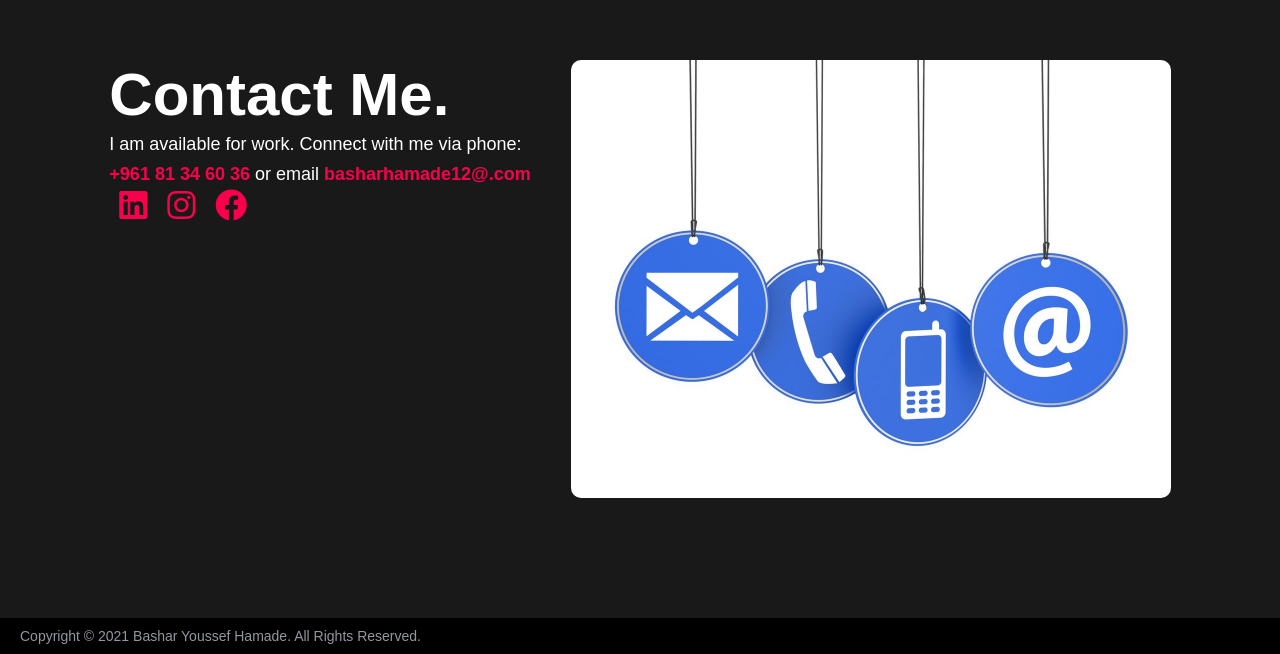
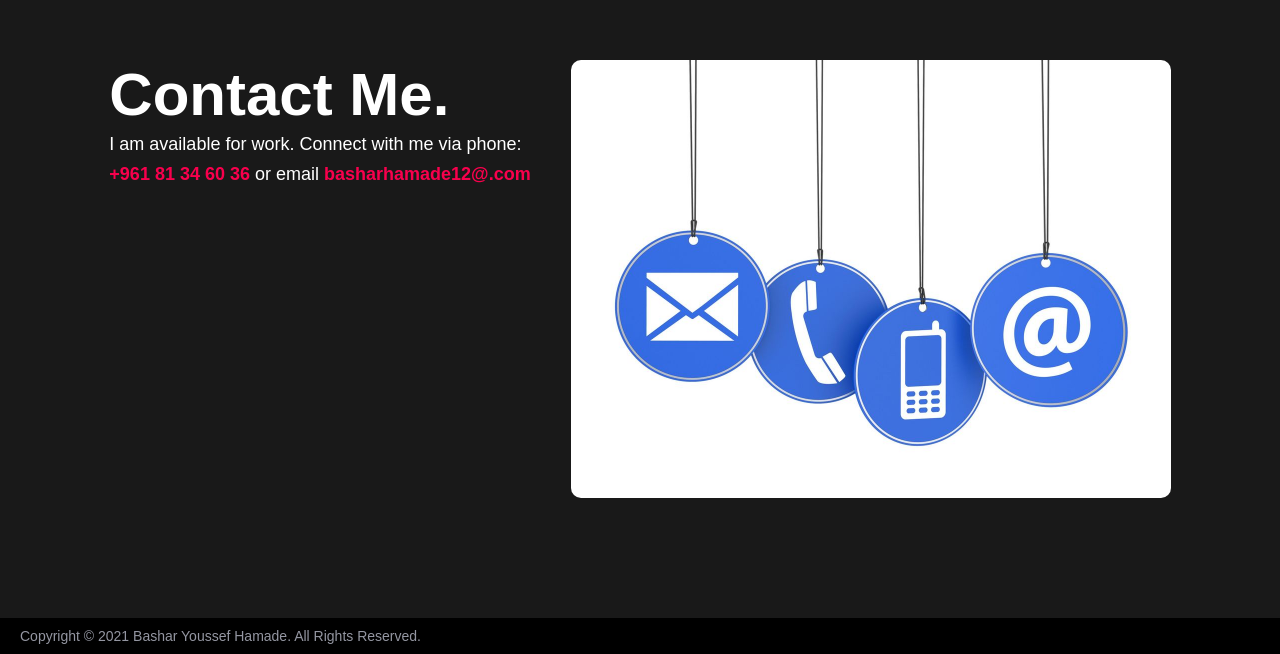
Before and after one commit to BHCoding420/my_portfolio, a React (Create React App) app: page / in a window 1280 px wide. Shown: the part 3040-3694 px from the top of the page. Built offline with nearby package versions, Linux system fonts and the light colour scheme.

Commit message:
Update Contact.js

```diff
--- a/src/Contact.js
+++ b/src/Contact.js
@@ -12,7 +12,7 @@ function Contact() {
                             <p className="hire__text white">I am available for work. Connect with me via phone:</p>
                            <p className="hire__text white"><strong>+961 81 34 60 36</strong> or email <strong>basharhamade12@.com</strong></p>
                         </div>
-                        <div style={{display:"flex"}} >
+        {/*<div style={{display:"flex"}} >
                         <a href="https://www.linkedin.com/in/bashar-hamade-a89685229">
                         <i class="fab fa-linkedin fa-2x" style={{color: '#F9004D',margin:"0 10px auto"}}> </i>
                     </a>
@@ -22,7 +22,7 @@ function Contact() {
                             <a href="https://www.facebook.com/bachar.hmede.1/">
                             <i class="fab fa-facebook fa-2x" style={{color: '#F9004D',margin:"0 10px auto"}}> </i>
                         </a>
-                        </div>
+                        </div>*/}
                         {/*<div className="input__box">
                            <input type="text" className="contact name" placeholder="Your name *" />
                            <input type="text" className="contact email" placeholder="Your Email *" />
```
